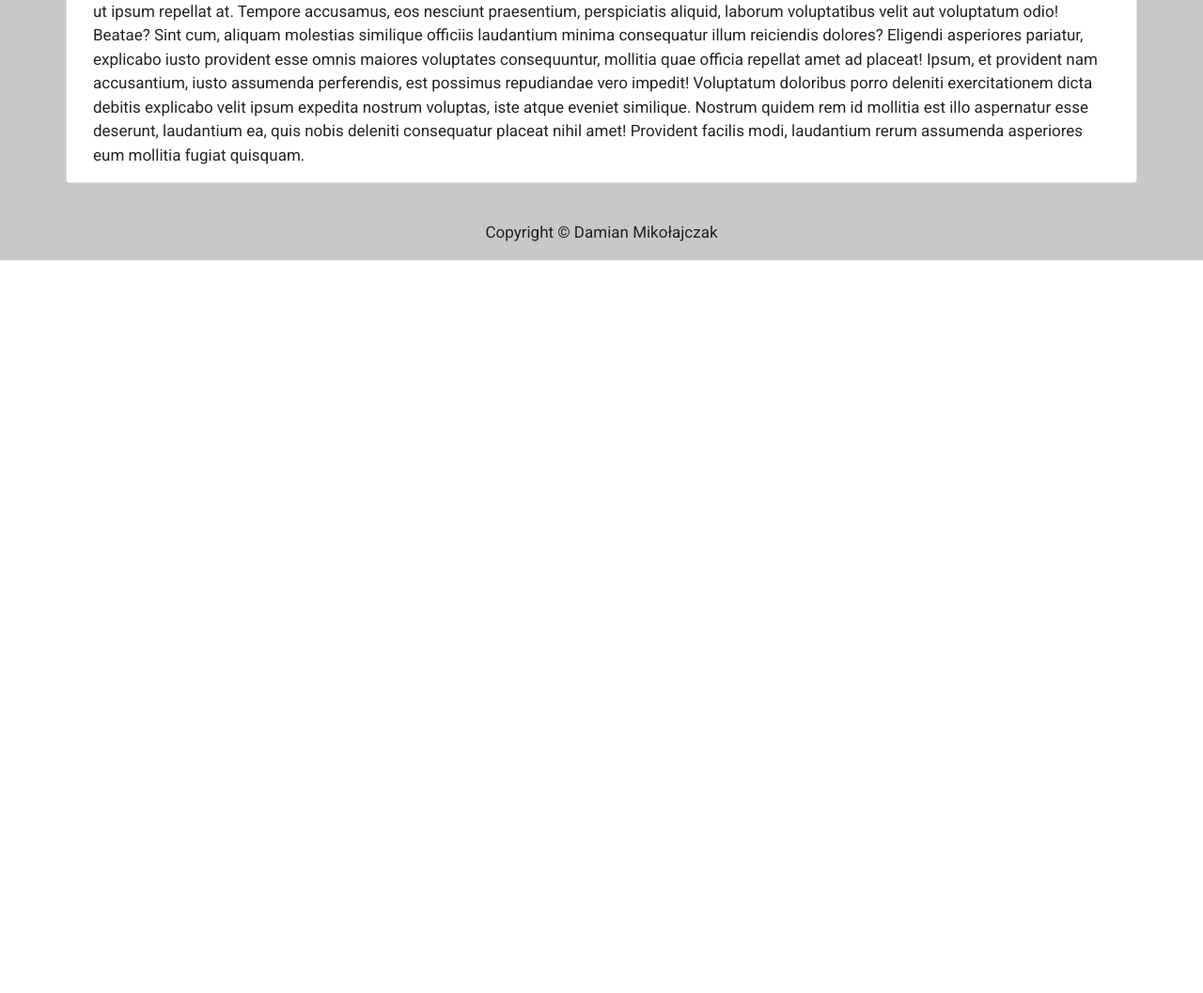
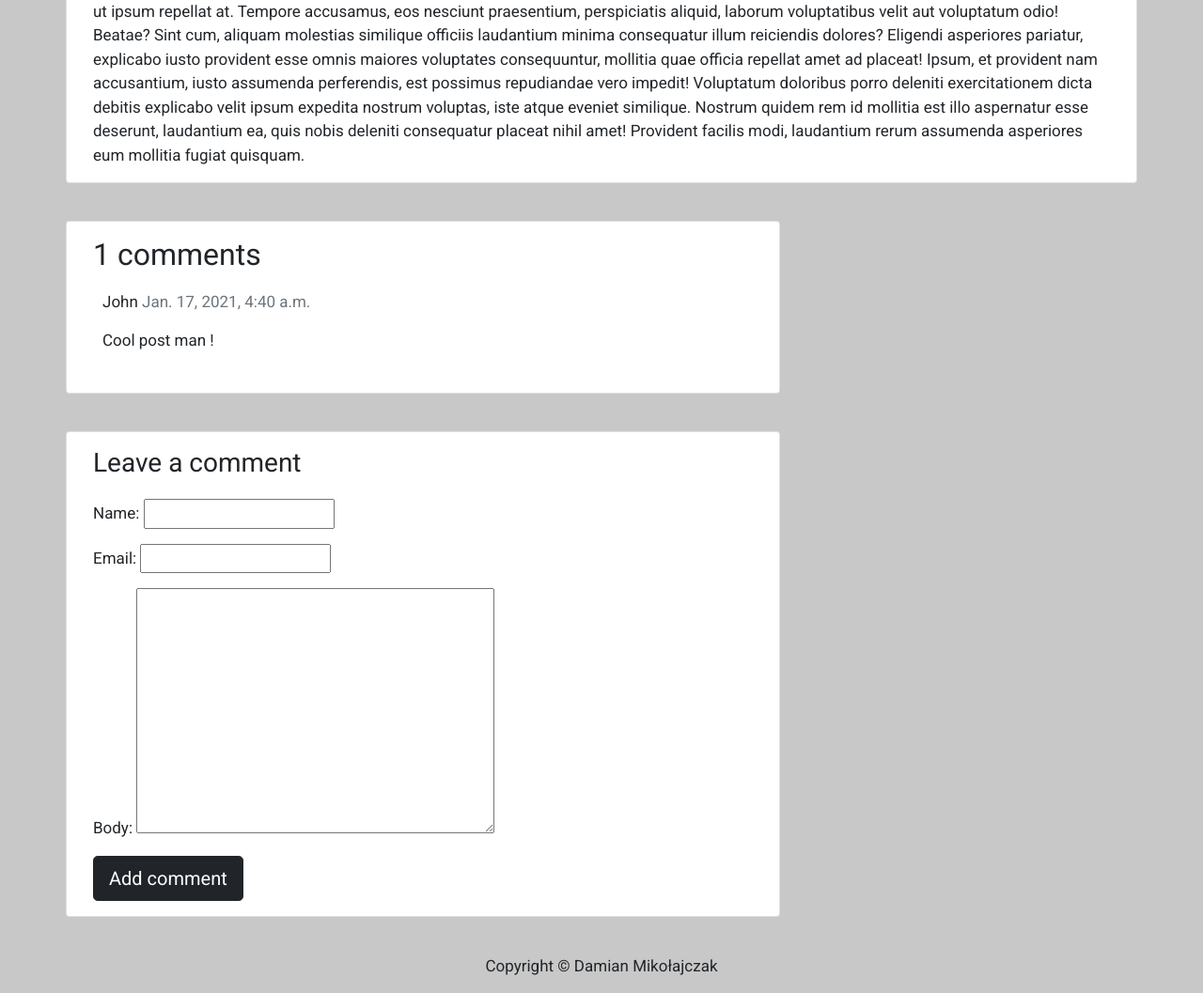
Before and after one commit to damianmikolajczak/cms-blog-app, a Django app: a page that uses myblog/templates/entire_post.html in a window 1280 px wide. Shown: the part 4994-6051 px from the top of the page at 94% size. Before the commit the page ends 5271 px from the top, so only its background shows below. Run offline with Django 3.2, Linux system fonts and the light colour scheme; data comes from the database, SQL or seed files in the repository; both versions use the stored data as it was after the commit; some libraries are stand-ins or nearby versions.

Commit message:
Added comment section

```diff
--- a/myblog/blogApp/models.py
+++ b/myblog/blogApp/models.py
@@ -21,3 +21,18 @@ class Post(models.Model):
 
     def __str__(self):
         return self.title
+
+
+class Comment(models.Model):
+    post = models.ForeignKey(Post,on_delete=models.CASCADE,related_name='comments')
+    name = models.CharField(max_length=80)
+    email = models.EmailField()
+    body = models.TextField()
+    created_on = models.DateTimeField(auto_now_add=True)
+    active = models.BooleanField(default=False)
+
+    class Meta:
+        ordering = ['created_on']
+
+    def __str__(self):
+        return 'Comment {} by {}'.format(self.body, self.name)
--- a/myblog/blogApp/urls.py
+++ b/myblog/blogApp/urls.py
@@ -7,10 +7,12 @@ from rest_framework import routers
 router = routers.DefaultRouter()
 router.register(r'posts', views.PostViewSet)
 router.register(r'users', views.UserViewSet)
+router.register(r'comments', views.CommentViewSet)
 
 urlpatterns = [
     url(r'^api/v1/', include(router.urls)),
     path('', views.PostList.as_view(), name='home'),
-    path('<slug:slug>/', views.PostDetail.as_view(), name='entire_post'),
+    #path('<slug:slug>/', views.PostDetail.as_view(), name='entire_post'),
+    path('<slug:slug>/', views.post_detail, name='entire_post'),
     url('contact', views.Contact, name="contact"),
 ]
--- a/myblog/blogApp/views.py
+++ b/myblog/blogApp/views.py
@@ -1,12 +1,39 @@
-from django.shortcuts import render
+from django.shortcuts import render, get_object_or_404
 from django.views import generic
-from .models import Post
+from .models import Post, Comment
 from django.core.mail import send_mail
 from rest_framework import  viewsets
 from . import serializers
 from django.contrib.auth.models import User
+from django import forms
+
+
 
 #Contact function was defind to handle HTTP methods
+def post_detail(request, slug):
+    template_name = 'entire_post.html'
+    post = get_object_or_404(Post, slug=slug)
+    comments = post.comments.filter(active=True)
+    new_comment = None
+    # Comment posted
+    if request.method == 'POST':
+        comment_form = CommentForm(data=request.POST)
+        if comment_form.is_valid():
+
+            # Create Comment object but don't save to database yet
+            new_comment = comment_form.save(commit=False)
+            # Assign the current post to the comment
+            new_comment.post = post
+            # Save the comment to the database
+            new_comment.save()
+    else:
+        comment_form = CommentForm()
+
+    return render(request, template_name, {'post': post,
+                                           'comments': comments,
+                                           'new_comment': new_comment,
+                                           'comment_form': comment_form})
+
 def Contact(request):
     if request.method == "POST":
         message_name = request.POST['senders-name']
@@ -29,11 +56,10 @@ def Contact(request):
     else:
         return render(request,'contact.html')
 
-
 class PostList(generic.ListView):
     queryset = Post.objects.filter(status=1).order_by('-created_on')
     template_name = 'index.html'
-    paginate_by = 2
+    paginate_by = 4
 
 class PostDetail(generic.DetailView):
     model = Post
@@ -46,3 +72,12 @@ class PostViewSet(viewsets.ModelViewSet):
 class UserViewSet(viewsets.ModelViewSet):
     queryset = User.objects.all()
     serializer_class = serializers.UserSerializer
+
+class CommentViewSet(viewsets.ModelViewSet):
+    queryset = Comment.objects.all()
+    serializer_class = serializers.CommentSerializer
+
+class CommentForm(forms.ModelForm):
+    class Meta:
+        model = Comment
+        fields = ('name', 'email', 'body')
--- a/myblog/templates/entire_post.html
+++ b/myblog/templates/entire_post.html
@@ -3,14 +3,50 @@
 <div class="container">
   <div class="row">
     <div class="col-md-12 card mb-4  mt-3 left  top">
-      <img class="card-img-top mt-5" src="{{object.photo.url}}" alt="Photo of that place could not be loaded :(">
+      <img class="card-img-top mt-5" src="{{post.photo.url}}" alt="Photo of that place could not be loaded :(">
       <div class="card-body">
-        <h1>{% block title %} {{ object.title }} {% endblock title %}</h1>
+        <h1>{% block title %} {{ post.title }} {% endblock title %}</h1>
         <p class=" text-muted">{{ post.author }} | {{ post.created_on }}</p>
-        <p class="card-text ">{{ object.content | safe }}</p>
+        <p class="card-text ">{{ post.content | safe }}</p>
+      </div>
+    </div>
+
+    <div class="col-md-8 card mb-4  mt-3">
+      <div class="card-body">
+        <h2>{{ comments.count }} comments</h2>
+        {% for comment in comments %}
+        <div class="comments" style="padding: 10px;">
+          <p class="font-weight-bold">
+            {{ comment.name }}
+            <span class=" text-muted font-weight-normal">
+              {{ comment.created_on }}
+            </span>
+          </p>
+          {{ comment.body | linebreaks }}
+        </div>
+        {% endfor %}
+      </div>
+    </div>
+    <div class="col-md-8 card mb-4  mt-3 ">
+      <div class="card-body">
+        {% if new_comment %}
+        <div class="alert alert-success" role="alert">
+          This comment needs to be approved by the moderator
+        </div>
+        {% else %}
+        <h3>Leave a comment</h3>
+        <form method="post" style="margin-top: 1.3em;">
+          {{ comment_form.as_p }}
+          {% csrf_token %}
+          <button type="submit" class="btn btn-dark  btn-lg">Add comment</button>
+        </form>
+        {% endif %}
       </div>
     </div>
   </div>
 </div>
 
+
+
+
 {% endblock content %}
```
Also changed, not shown: myblog/blogApp/admin.py (+11 -1 lines), myblog/blogApp/serializers.py (+6 -1 lines), myblog/blogApp/migrations/0002_comment.py (added), myblog/blogApp/migrations/0003_auto_20210117_0312.py (added), myblog/blogApp/migrations/0004_delete_comment.py (added), myblog/blogApp/migrations/0005_comment.py (added), myblog/blogApp/migrations/0006_auto_20210117_0427.py (added), myblog/db.sqlite3.
